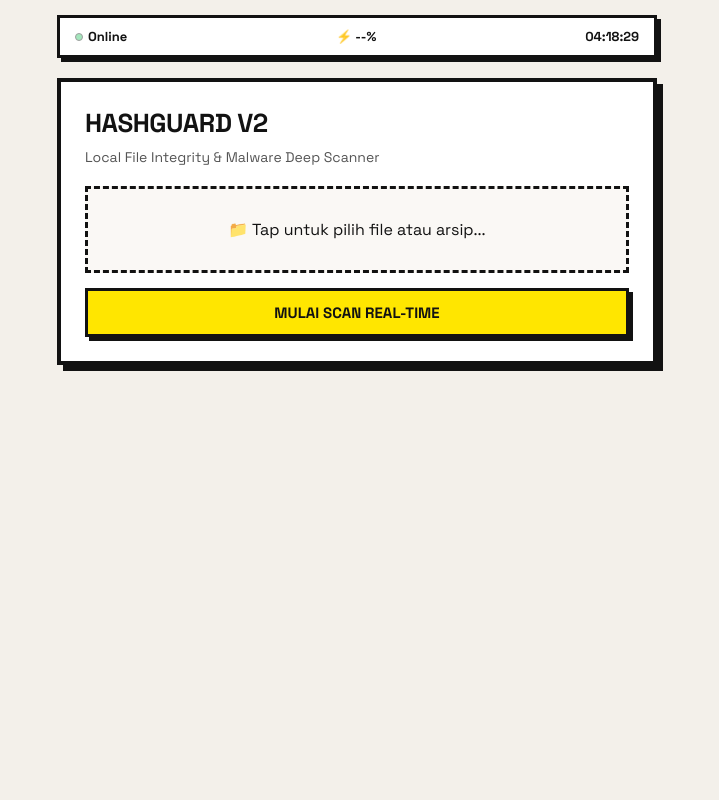
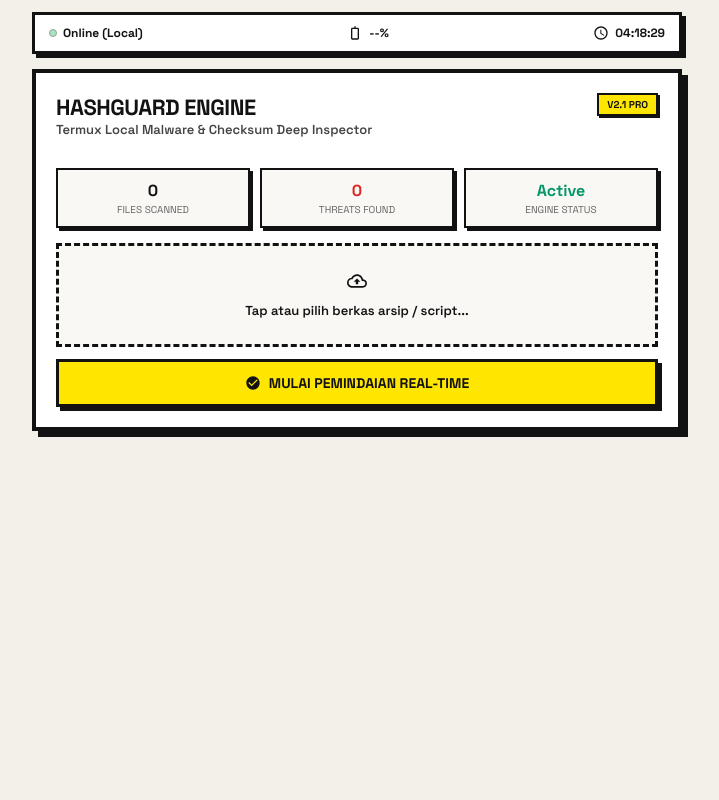
Before and after one commit to HJK103/Hashguard, a Flask app: page / in a window 1280 px wide. Shown: the whole page, without its empty margins (283-1002 px from the left). Run offline with Flask 3, Linux system fonts and the light colour scheme.

Commit message:
Update index.html for HashGuard v2 enhancements

```diff
--- a/templates/index.html
+++ b/templates/index.html
@@ -3,8 +3,7 @@
 <head>
     <meta charset="UTF-8">
     <meta name="viewport" content="width=device-width, initial-scale=1.0">
-    <title>HashGuard - Advanced Local Security Scanner</title>
-    <!-- Google Fonts -->
+    <title>HashGuard v2 - Advanced Security Scanner</title>
     <link href="https://fonts.googleapis.com/css2?family=Space+Grotesk:wght@400;600;700&display=swap" rel="stylesheet">
     <style>
         * {
@@ -16,30 +15,29 @@
         body {
             background-color: #f3f0ea;
             color: #121212;
-            padding: 15px;
+            padding: 12px;
             min-height: 100vh;
         }
         .container {
-            max-width: 600px;
+            max-width: 650px;
             margin: 0 auto;
         }
-        /* Top Status Bar (Neo-Brutalist Style) */
         .status-bar {
             background: #ffffff;
             border: 3px solid #121212;
             box-shadow: 4px 4px 0px #121212;
-            padding: 10px 15px;
+            padding: 10px 14px;
             display: flex;
             justify-content: space-between;
             align-items: center;
-            font-size: 13px;
+            font-size: 12px;
             font-weight: 700;
-            margin-bottom: 20px;
+            margin-bottom: 15px;
         }
         .status-item {
             display: flex;
             align-items: center;
-            gap: 5px;
+            gap: 6px;
         }
         .dot {
             width: 8px;
@@ -54,37 +52,71 @@
             50% { opacity: 0.4; }
             100% { opacity: 1; }
         }
-
-        /* Main Card */
         .card {
             background: #ffffff;
             border: 4px solid #121212;
             box-shadow: 6px 6px 0px #121212;
-            padding: 24px;
-            margin-bottom: 20px;
+            padding: 20px;
+            margin-bottom: 15px;
+        }
+        .header-flex {
+            display: flex;
+            justify-content: space-between;
+            align-items: flex-start;
+            margin-bottom: 15px;
         }
         h1 {
-            font-size: 26px;
+            font-size: 22px;
             font-weight: 700;
-            margin-bottom: 8px;
             text-transform: uppercase;
             letter-spacing: -0.5px;
         }
+        .badge {
+            background: #ffe600;
+            border: 2px solid #121212;
+            padding: 3px 8px;
+            font-size: 10px;
+            font-weight: 700;
+            box-shadow: 2px 2px 0px #121212;
+            text-transform: uppercase;
+        }
         p.subtitle {
-            font-size: 14px;
-            color: #555;
-            margin-bottom: 20px;
+            font-size: 13px;
+            color: #444;
+            margin-bottom: 15px;
+            font-weight: 600;
         }
-
-        /* Upload Zone */
+        .stats-grid {
+            display: grid;
+            grid-template-columns: repeat(3, 1fr);
+            gap: 10px;
+            margin-bottom: 15px;
+        }
+        .stat-box {
+            background: #faf8f5;
+            border: 2px solid #121212;
+            padding: 10px;
+            text-align: center;
+            box-shadow: 3px 3px 0px #121212;
+        }
+        .stat-box .val {
+            font-size: 16px;
+            font-weight: 700;
+        }
+        .stat-box .lbl {
+            font-size: 10px;
+            color: #666;
+            text-transform: uppercase;
+            margin-top: 2px;
+        }
         .upload-zone {
             border: 3px dashed #121212;
-            padding: 30px 20px;
+            padding: 25px 15px;
             text-align: center;
             background: #faf8f5;
             cursor: pointer;
             transition: background 0.2s;
-            margin-bottom: 15px;
+            margin-bottom: 12px;
         }
         .upload-zone:hover {
             background: #eee8df;
@@ -102,7 +134,11 @@
             width: 100%;
             cursor: pointer;
             text-transform: uppercase;
-            font-size: 15px;
+            font-size: 14px;
+            display: flex;
+            align-items: center;
+            justify-content: center;
+            gap: 8px;
             transition: transform 0.1s, box-shadow 0.1s;
         }
         .btn:active {
@@ -112,25 +148,23 @@
         .btn-primary {
             background: #ffe600;
         }
-
-        /* Realtime Progress & Console Simulation */
         #progress-container {
             display: none;
-            margin-top: 20px;
+            margin-top: 15px;
             border: 3px solid #121212;
             background: #121212;
             color: #22c55e;
-            padding: 15px;
+            padding: 12px;
             font-family: monospace;
-            font-size: 12px;
+            font-size: 11px;
             box-shadow: 4px 4px 0px #ff6b6b;
         }
         .progress-bar-track {
             width: 100%;
-            height: 12px;
+            height: 10px;
             background: #333;
             border: 2px solid #fff;
-            margin-top: 10px;
+            margin-top: 8px;
             overflow: hidden;
         }
         .progress-bar-fill {
@@ -139,21 +173,18 @@
             background: #22c55e;
             transition: width 0.3s ease;
         }
-
-        /* Result Box */
         #result-box {
             display: none;
-            margin-top: 20px;
+            margin-top: 15px;
             border: 3px solid #121212;
-            padding: 18px;
+            padding: 16px;
             box-shadow: 5px 5px 0px #121212;
         }
         .safe { background-color: #d1fae5; }
         .danger { background-color: #fee2e2; }
-
         .result-title {
             font-weight: 700;
-            font-size: 18px;
+            font-size: 16px;
             margin-bottom: 10px;
             display: flex;
             align-items: center;
@@ -162,86 +193,138 @@
         .hash-box {
             background: #fff;
             border: 2px solid #121212;
-            padding: 8px;
+            padding: 6px 8px;
             font-size: 11px;
             word-break: break-all;
-            margin-top: 8px;
+            margin-top: 4px;
             font-family: monospace;
+        }
+        .detail-row {
+            display: flex;
+            justify-content: space-between;
+            font-size: 13px;
+            margin-bottom: 6px;
+            border-bottom: 1px dashed #bbb;
+            padding-bottom: 4px;
+        }
+        svg {
+            width: 16px;
+            height: 16px;
+            fill: currentColor;
+            flex-shrink: 0;
+        }
+        svg.lg {
+            width: 20px;
+            height: 20px;
         }
     </style>
 </head>
 <body>
 
 <div class="container">
-    <!-- Status Bar Real-time (Baterai, Jam, Koneksi) -->
     <div class="status-bar">
         <div class="status-item">
             <span class="dot"></span>
-            <span id="connection-status">Online</span>
+            <span id="connection-status">Online (Local)</span>
         </div>
-        <div class="status-item" id="battery-status">⚡ --%</div>
-        <div class="status-item" id="live-clock">00:00:00</div>
+        <div class="status-item" id="battery-status">
+            <svg viewBox="0 0 24 24"><path d="M16 4h-3V2h-2v2H8C6.9 4 6 4.9 6 6v14c0 1.1.9 2 2 2h8c1.1 0 2-.9 2-2V6c0-1.1-.9-2-2-2zm0 16H8V6h8v14z"/></svg>
+            <span id="batt-text">--%</span>
+        </div>
+        <div class="status-item" id="live-clock">
+            <svg viewBox="0 0 24 24"><path d="M11.99 2C6.47 2 2 6.48 2 12s4.47 10 9.99 10C17.52 22 22 17.52 22 12S17.52 2 11.99 2zM12 20c-4.42 0-8-3.58-8-8s3.58-8 8-8 8 3.58 8 8-3.58 8-8 8zm.5-13H11v6l5.25 3.15.75-1.23-4.5-2.67z"/></svg>
+            <span id="clock-text">00:00:00</span>
+        </div>
     </div>
 
-    <!-- Main Controller Card -->
     <div class="card">
-        <h1>HashGuard v2</h1>
-        <p class="subtitle">Local File Integrity & Malware Deep Scanner</p>
+        <div class="header-flex">
+            <div>
+                <h1>HashGuard Engine</h1>
+                <p class="subtitle">Termux Local Malware & Checksum Deep Inspector</p>
+            </div>
+            <div class="badge">v2.1 Pro</div>
+        </div>
+
+        <div class="stats-grid">
+            <div class="stat-box">
+                <div class="val" id="stat-scanned">0</div>
+                <div class="lbl">Files Scanned</div>
+            </div>
+            <div class="stat-box">
+                <div class="val" id="stat-threats" style="color: #dc2626;">0</div>
+                <div class="lbl">Threats Found</div>
+            </div>
+            <div class="stat-box">
+                <div class="val" style="color: #059669;">Active</div>
+                <div class="lbl">Engine Status</div>
+            </div>
+        </div>
 
         <form id="upload-form" enctype="multipart/form-data">
             <div class="upload-zone" onclick="document.getElementById('file-input').click()">
-                <p id="file-label">📁 Tap untuk pilih file atau arsip...</p>
+                <svg class="lg" viewBox="0 0 24 24" style="margin-bottom: 6px;"><path d="M19.35 10.04C18.67 6.59 15.64 4 12 4 9.11 4 6.6 5.64 5.35 8.04 2.34 8.36 0 10.91 0 14c0 3.31 2.69 6 6 6h13c2.76 0 5-2.24 5-5 0-2.64-2.05-4.78-4.65-4.96zM19 18H6c-2.21 0-4-1.79-4-4 0-2.05 1.53-3.76 3.56-3.97l1.07-.11.5-.95C8.08 7.14 9.94 6 12 6c2.62 0 4.88 1.86 5.39 4.43l.3 1.5 1.53.11c1.56.1 2.78 1.41 2.78 2.96 0 1.65-1.35 3-3 3zM8 13h2.55v3h2.9v-3H16l-4-4-4 4z"/></svg>
+                <p id="file-label" style="font-weight: 600; font-size: 13px;">Tap atau pilih berkas arsip / script...</p>
             </div>
             <input type="file" id="file-input" name="file" required onchange="updateFileName(this)">
-            <button type="submit" class="btn btn-primary">Mulai Scan Real-Time</button>
+            <button type="submit" class="btn btn-primary">
+                <svg viewBox="0 0 24 24"><path d="M12 2C6.48 2 2 6.48 2 12s4.48 10 10 10 10-4.48 10-10S17.52 2 12 2zm-2 15l-5-5 1.41-1.41L10 14.17l7.59-7.59L19 8l-9 9z"/></svg>
+                Mulai Pemindaian Real-Time
+            </button>
         </form>
 
-        <!-- Progress & Realtime Terminal Logs -->
         <div id="progress-container">
-            <div id="log-text">> Inisialisasi mesin pemindai...</div>
+            <div id="log-text">> Menyiapkan sandbox lokal...</div>
             <div class="progress-bar-track">
                 <div class="progress-bar-fill" id="bar-fill"></div>
             </div>
         </div>
 
-        <!-- Result Card -->
         <div id="result-box">
             <div class="result-title" id="res-header">Hasil Analisis</div>
-            <p><strong>Nama File:</strong> <span id="res-name">-</span></p>
-            <p><strong>Ukuran:</strong> <span id="res-size">-</span></p>
-            <p style="margin-top: 8px;"><strong>Status Ancaman:</strong> <span id="res-threat" style="font-weight:700;">-</span></p>
+            <div class="detail-row">
+                <span>Nama Berkas:</span>
+                <strong id="res-name">-</strong>
+            </div>
+            <div class="detail-row">
+                <span>Ukuran Berkas:</span>
+                <strong id="res-size">-</strong>
+            </div>
+            <div class="detail-row">
+                <span>Status Ancaman:</span>
+                <strong id="res-threat">-</strong>
+            </div>
 
-            <div style="margin-top: 10px; font-size: 12px; font-weight: 700;">MD5 Checksum:</div>
+            <div style="margin-top: 10px; font-size: 11px; font-weight: 700;">MD5 CHECKSUM:</div>
             <div class="hash-box" id="res-md5">-</div>
 
-            <div style="margin-top: 8px; font-size: 12px; font-weight: 700;">SHA-256 Checksum:</div>
+            <div style="margin-top: 6px; font-size: 11px; font-weight: 700;">SHA-256 CHECKSUM:</div>
             <div class="hash-box" id="res-sha256">-</div>
         </div>
     </div>
 </div>
 
 <script>
-    // Live Clock & Status Bar
+    let totalScanned = 0;
+    let totalThreats = 0;
+
     function updateStatus() {
         const now = new Date();
-        document.getElementById('live-clock').innerText = now.toTimeString().split(' ')[0];
+        document.getElementById('clock-text').innerText = now.toTimeString().split(' ')[0];
 
-        // Cek Koneksi Internet
         const conn = document.getElementById('connection-status');
         if (navigator.onLine) {
-            conn.innerText = "Online";
+            conn.innerText = "Online (Local)";
             conn.previousElementSibling.style.backgroundColor = "#22c55e";
         } else {
-            conn.innerText = "Offline (Local Engine)";
+            conn.innerText = "Offline Engine";
             conn.previousElementSibling.style.backgroundColor = "#ef4444";
         }
 
-        // Cek Baterai (jika didukung browser HP)
         if (navigator.getBattery) {
             navigator.getBattery().then(batt => {
                 const lvl = Math.round(batt.level * 100);
-                const charging = batt.charging ? '⚡' : '';
-                document.getElementById('battery-status').innerText = `${charging} ${lvl}%`;
+                document.getElementById('batt-text').innerText = `${lvl}%`;
             });
         }
     }
@@ -250,11 +333,10 @@
 
     function updateFileName(input) {
         if (input.files.length > 0) {
-            document.getElementById('file-label').innerText = "📄 Terpilih: " + input.files[0].name;
+            document.getElementById('file-label').innerText = "Terpilih: " + input.files[0].name;
         }
     }
 
-    // Handle Form Submit & Realtime Animation Progress
     document.getElementById('upload-form').onsubmit = async function(e) {
         e.preventDefault();
         const fileInput = document.getElementById('file-input');
@@ -267,14 +349,14 @@
 
         progressContainer.style.display = 'block';
         resultBox.style.display = 'none';
-        barFill.style.width = '10%';
-        logText.innerText = "> Mengunggah file ke local server...";
+        barFill.style.width = '15%';
+        logText.innerText = "> Mengunggah file ke memori server...";
 
         const formData = new FormData();
         formData.append('file', fileInput.files[0]);
 
-        setTimeout(() => { barFill.style.width = '40%'; logText.innerText = "> Menghitung cryptographic checksum (MD5 & SHA256)..."; }, 300);
-        setTimeout(() => { barFill.style.width = '75%'; logText.innerText = "> Memindai database signature ancaman & malware..."; }, 600);
+        setTimeout(() => { barFill.style.width = '45%'; logText.innerText = "> Mengkalkulasi algoritma kriptografi MD5 & SHA256..."; }, 350);
+        setTimeout(() => { barFill.style.width = '75%'; logText.innerText = "> Membandingkan signature dengan database ancaman..."; }, 700);
 
         try {
             const response = await fetch('/scan', {
@@ -285,17 +367,24 @@
 
             setTimeout(() => {
                 barFill.style.width = '100%';
-                logText.innerText = "> Pemindaian selesai dengan sukses.";
+                logText.innerText = "> Analisis selesai. Membersihkan jejak file...";
 
                 setTimeout(() => {
                     progressContainer.style.display = 'none';
                     showResults(data);
+
+                    totalScanned++;
+                    document.getElementById('stat-scanned').innerText = totalScanned;
+                    if (data.infected) {
+                        totalThreats++;
+                        document.getElementById('stat-threats').innerText = totalThreats;
+                    }
                 }, 400);
-            }, 900);
+            }, 1000);
 
         } catch (err) {
             barFill.style.width = '100%';
-            logText.innerText = "> Error: Gagal terhubung ke engine server.";
+            logText.innerText = "> Error: Koneksi backend terputus.";
         }
     };
 
@@ -312,11 +401,11 @@
         resultBox.style.display = 'block';
         if (data.infected) {
             resultBox.className = "card danger";
-            resHeader.innerHTML = "⚠️ PERINGATAN: ANCAMAN TERDETEKSI!";
+            resHeader.innerHTML = `<svg viewBox="0 0 24 24"><path d="M1 21h22L12 2 1 21zm12-3h-2v-2h2v2zm0-4h-2v-4h2v4z"/></svg> PERINGATAN: ANCAMAN MALWARE TERDETEKSI!`;
             resHeader.style.color = "#dc2626";
         } else {
             resultBox.className = "card safe";
-            resHeader.innerHTML = "✅ FILE BERSIH & AMAN";
+            resHeader.innerHTML = `<svg viewBox="0 0 24 24"><path d="M12 2C6.48 2 2 6.48 2 12s4.48 10 10 10 10-4.48 10-10S17.52 2 12 2zm-2 15l-5-5 1.41-1.41L10 14.17l7.59-7.59L19 8l-9 9z"/></svg> STATUS: BERKAS BERSIH & AMAN`;
             resHeader.style.color = "#059669";
         }
     }
```
